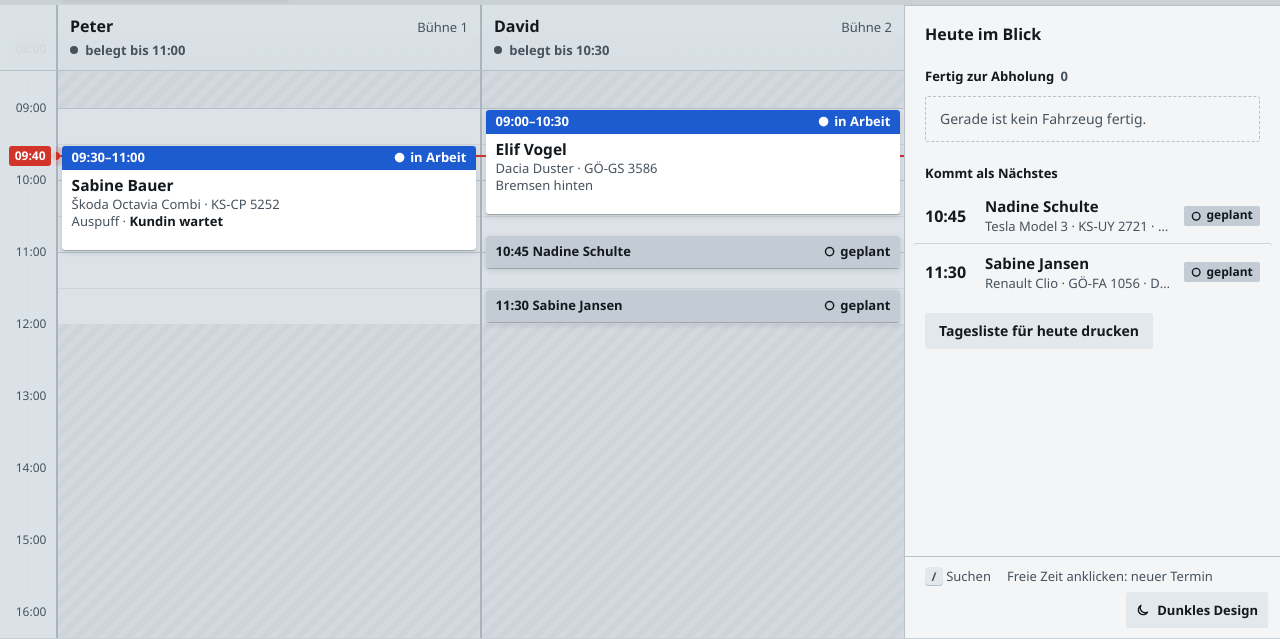
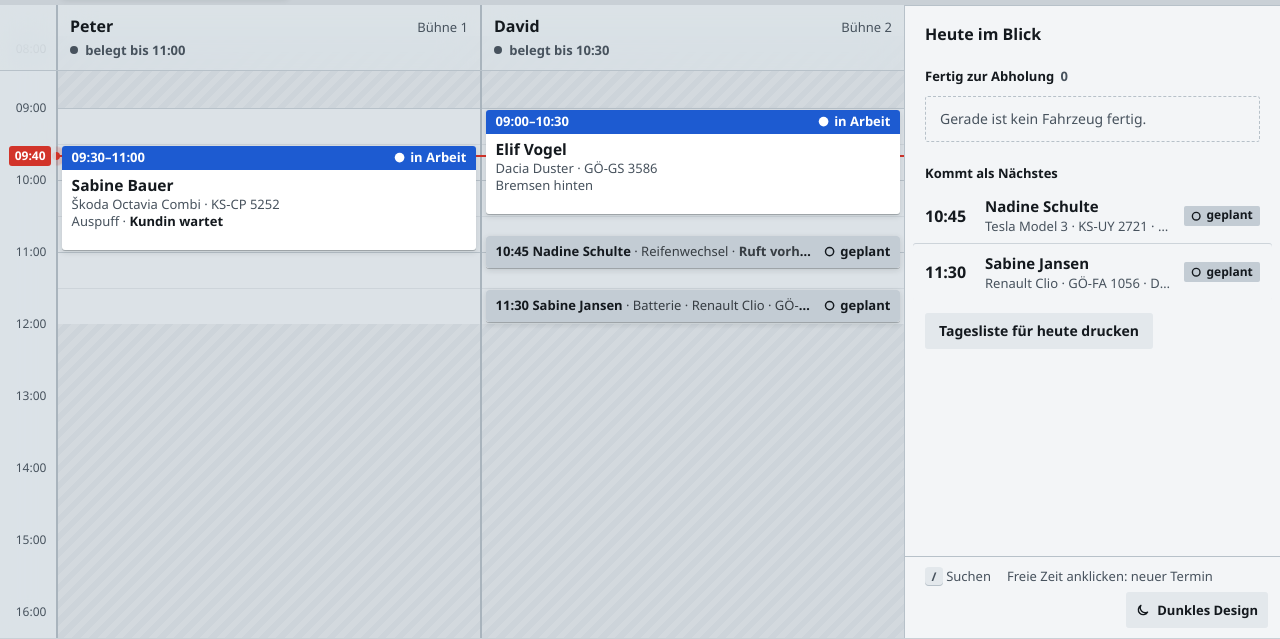
Before and after one commit to meth0xy/workshop-planner-demo, a plain HTML site: page index.html in a window 1280 px wide. Shown: the part 162-801 px from the top of the page. Drawn offline with Linux system fonts and the light colour scheme; a web font is replaced by a local one.

Commit message:
Kurze Termine zeigen Leistung und Fahrzeug hinter dem Namen statt sie wegzulassen
Co-Authored-By: Claude Opus 5.5 <noreply@anthropic.com>

```diff
--- a/index.html
+++ b/index.html
@@ -303,6 +303,10 @@ kbd {
 .card-name { padding: .3rem .6rem 0; font-size: .9688rem; font-weight: 700; color: var(--ink); white-space: nowrap; overflow: hidden; text-overflow: ellipsis; }
 .card-line { padding: .05rem .6rem 0; white-space: nowrap; overflow: hidden; text-overflow: ellipsis; }
 .card-line b { font-weight: 700; color: var(--ink); }
+.card-sub { font-size: .8125rem; font-weight: 400; color: var(--ink-2); }
+.card-sub b { font-weight: 700; color: var(--ink); }
+.card-head .card-sub, .card-head .card-sub b { color: inherit; }
+.card-head .card-sub { opacity: .8; }
 .card-open { position: absolute; inset: 0; z-index: 1; border: 0; padding: 0; margin: 0; background: none; opacity: 0; cursor: inherit; }
 .card-open:focus-visible { outline: 0; }
 .card:has(.card-open:focus-visible) { outline: 2px solid var(--focus); outline-offset: 2px; }
@@ -1197,14 +1201,17 @@ dialog.set[open] { display: flex; flex-direction: column; }
     const headPx = matchMedia('(pointer: coarse)').matches ? 44 : 23;
     const hgt = (a.dur * H) / 60 - 4, short = hgt < headPx + 22;
     const label = hm(a.start) + ' bis ' + hm(a.start + a.dur) + ', ' + a.c.name + ', ' + a.service + ', ' + ST[a.status];
+    // Leistung und Fahrzeug bleiben auch auf kurzen Karten sichtbar: was keine eigene Zeile bekommt, rückt hinter den Namen.
+    const svc = esc(a.service) + (a.note ? ' · <b>' + esc(a.note) + '</b>' : '');
+    const car = (a.c.car ? ' · ' + esc(a.c.car) : '') + (a.c.plate ? ' · ' + esc(a.c.plate) : '');
     let inner;
     if (short) {
-      inner = '<div class="card-head"><span class="who">' + hm(a.start) + ' ' + esc(a.c.name) + '</span><span class="st">' + GLYPH[a.status] + '<span class="stt">' + ST[a.status] + '</span></span></div>';
+      inner = '<div class="card-head"><span class="who">' + hm(a.start) + ' ' + esc(a.c.name) + '<span class="card-sub"> · ' + svc + car + '</span></span><span class="st">' + GLYPH[a.status] + '<span class="stt">' + ST[a.status] + '</span></span></div>';
     } else {
       inner = '<div class="card-head"><span>' + hm(a.start) + '–' + hm(a.start + a.dur) + '</span><span class="st">' + GLYPH[a.status] + '<span class="stt">' + ST[a.status] + '</span></span></div>' +
-        '<div class="card-name">' + esc(a.c.name) + '</div>' +
-        (hgt >= headPx + 40 ? '<div class="card-line">' + esc(a.c.car) + (a.c.plate ? ' · ' + esc(a.c.plate) : '') + '</div>' : '') +
-        (hgt >= headPx + 57 ? '<div class="card-line">' + esc(a.service) + (a.note ? ' · <b>' + esc(a.note) + '</b>' : '') + '</div>' : '');
+        (hgt >= headPx + 57 ? '<div class="card-name">' + esc(a.c.name) + '</div><div class="card-line">' + car.slice(3) + '</div><div class="card-line">' + svc + '</div>'
+          : hgt >= headPx + 40 ? '<div class="card-name">' + esc(a.c.name) + '</div><div class="card-line">' + svc + car + '</div>'
+          : '<div class="card-name">' + esc(a.c.name) + '<span class="card-sub"> · ' + svc + car + '</span></div>');
     }
     return '<div class="card' + (short ? ' short' : '') + (a.id === selId ? ' is-sel' : '') + '" data-id="' + a.id + '" data-s="' + a.status + '" style="top:' + ((a.start - boardFrom) * H / 60 + 2) + 'px;height:' + hgt + 'px">' +
       inner + '<button type="button" class="card-open" aria-label="' + esc(label) + '" aria-keyshortcuts="Alt+ArrowUp Alt+ArrowDown Alt+ArrowLeft Alt+ArrowRight" aria-describedby="cardHelp"></button></div>';
```
